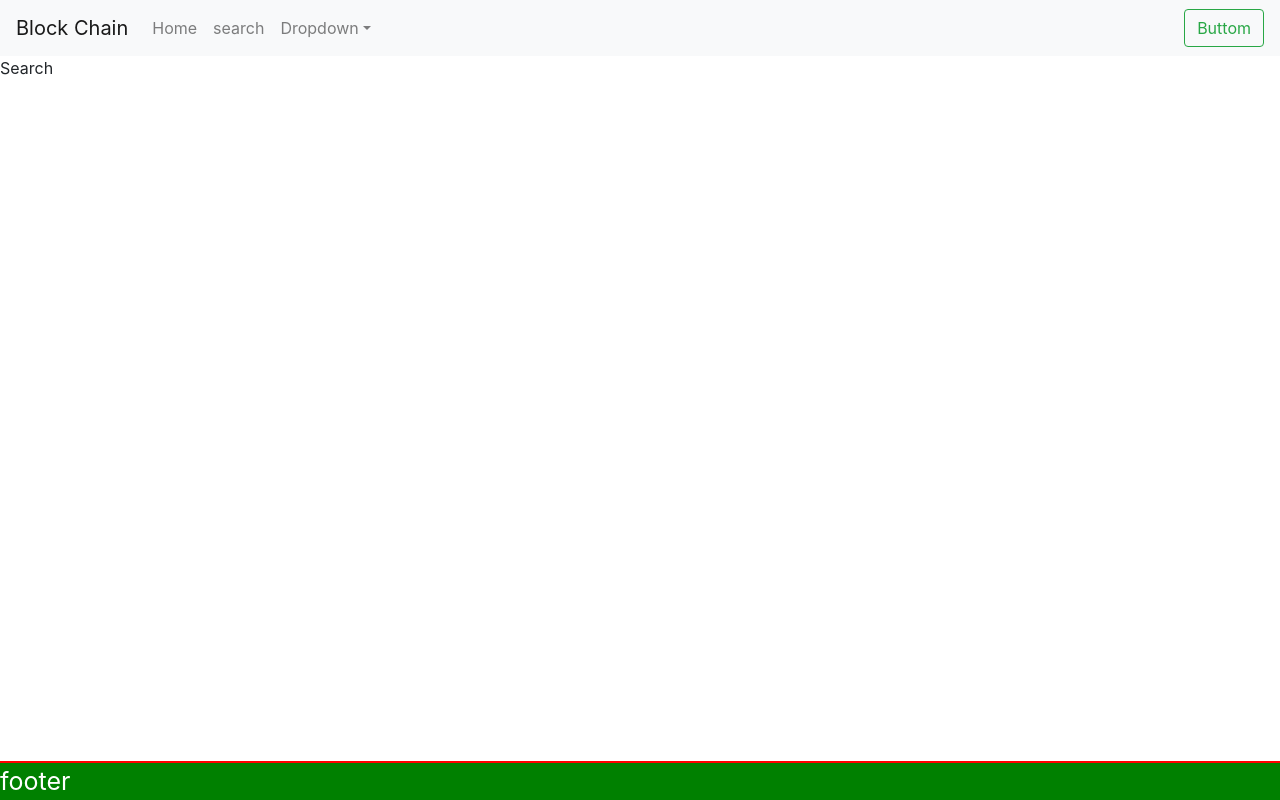
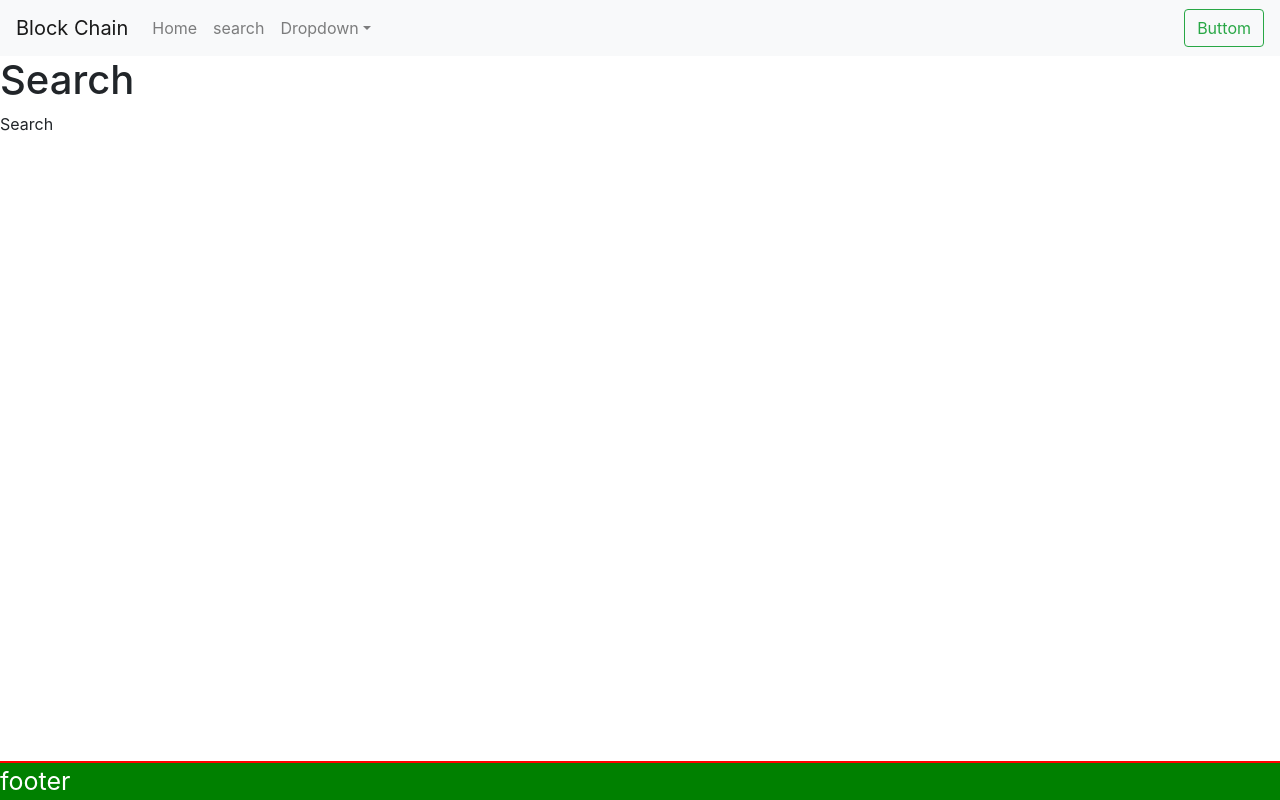
Before and after one commit to phasuwut/blockchain-smartcontract, a React (Create React App) app: page /search in a window 1280 px wide. Built offline with nearby package versions, Linux system fonts and the light colour scheme.

Commit message:
add HistoryPage

```diff
--- a/src/App.js
+++ b/src/App.js
@@ -1,17 +1,19 @@
 import { BrowserRouter, Route, Routes } from "react-router-dom";
 
-import Home from "./components/Pages/Home/Home";
-import Page404 from "./components/Pages/Page404/Page404";
-import Search from "./components/Pages/Search/Search";
+import HistoryPage from "./components/Pages/History/History";
+import HomePage from "./components/Pages/Home/Home";
+import Page404Page from "./components/Pages/Page404/Page404";
+import SearchPage from "./components/Pages/Search/Search";
 
 function App() {
 	return (
 		<BrowserRouter>
 			<Routes>
 				<Route>
-					<Route index element={<Home />} />
-					<Route path="search" element={<Search />} />
-					<Route path="*" element={<Page404 />} />
+					<Route index element={<HomePage />} />
+					<Route path="search" element={<SearchPage />} />
+					<Route path="history" element={<HistoryPage />} />
+					<Route path="*" element={<Page404Page />} />
 				</Route>
 			</Routes>
 		</BrowserRouter>
--- a/src/components/Layout/MasterLayout/MasterLayout.js
+++ b/src/components/Layout/MasterLayout/MasterLayout.js
@@ -13,8 +13,8 @@ const MasterLayout = ({ children }) => {
 		</WepperMasterLayout>
 	);
 };
-/* MasterLayout.propTypes = {
-	children: ReactNode,
+/* MasterLayout.PropTypes = {
+	//children: ReactNode,
 }; */
 
 const WepperMasterLayout = styled.div`
--- /dev/null
+++ b/src/components/Pages/History/History.js
@@ -0,0 +1,13 @@
+import React from "react";
+import styled from "styled-components";
+const HistoryPage = (props) => {
+	return (
+		<Wepper>
+			<div>History</div>
+		</Wepper>
+	);
+};
+
+const Wepper = styled.div``;
+
+export default HistoryPage;
--- a/src/components/Pages/Home/Home.js
+++ b/src/components/Pages/Home/Home.js
@@ -1,6 +1,6 @@
 import MasterLayout from "../../../components/Layout/MasterLayout/MasterLayout";
 import React from "react";
-const Home = () => {
+const HomePage = () => {
 	return (
 		<MasterLayout>
 			<>
@@ -10,4 +10,4 @@ const Home = () => {
 	);
 };
 
-export default Home;
+export default HomePage;
--- a/src/components/Pages/Page404/Page404.js
+++ b/src/components/Pages/Page404/Page404.js
@@ -1,7 +1,6 @@
 import React from "react";
 import styled from "styled-components";
-const Page404 = () => {
-	let a;
+const Page404Page = () => {
 	return (
 		<Wepper>
 			<div className="page-error">Page404</div>
@@ -16,4 +15,4 @@ const Wepper = styled.div`
 	}
 `;
 
-export default Page404;
+export default Page404Page;
--- a/src/components/Pages/Search/Search.js
+++ b/src/components/Pages/Search/Search.js
@@ -1,15 +1,15 @@
-import Button from "@mui/material/Button";
 import MasterLayout from "../../../components/Layout/MasterLayout/MasterLayout";
 import React from "react";
 import styled from "styled-components";
-const Search = () => {
+const SearchPage = () => {
 	return (
 		<MasterLayout>
 			<Wepper>
+				<h1>Search</h1>
 				<div>Search</div>
 			</Wepper>
 		</MasterLayout>
 	);
 };
 const Wepper = styled.div``;
-export default Search;
+export default SearchPage;
```
